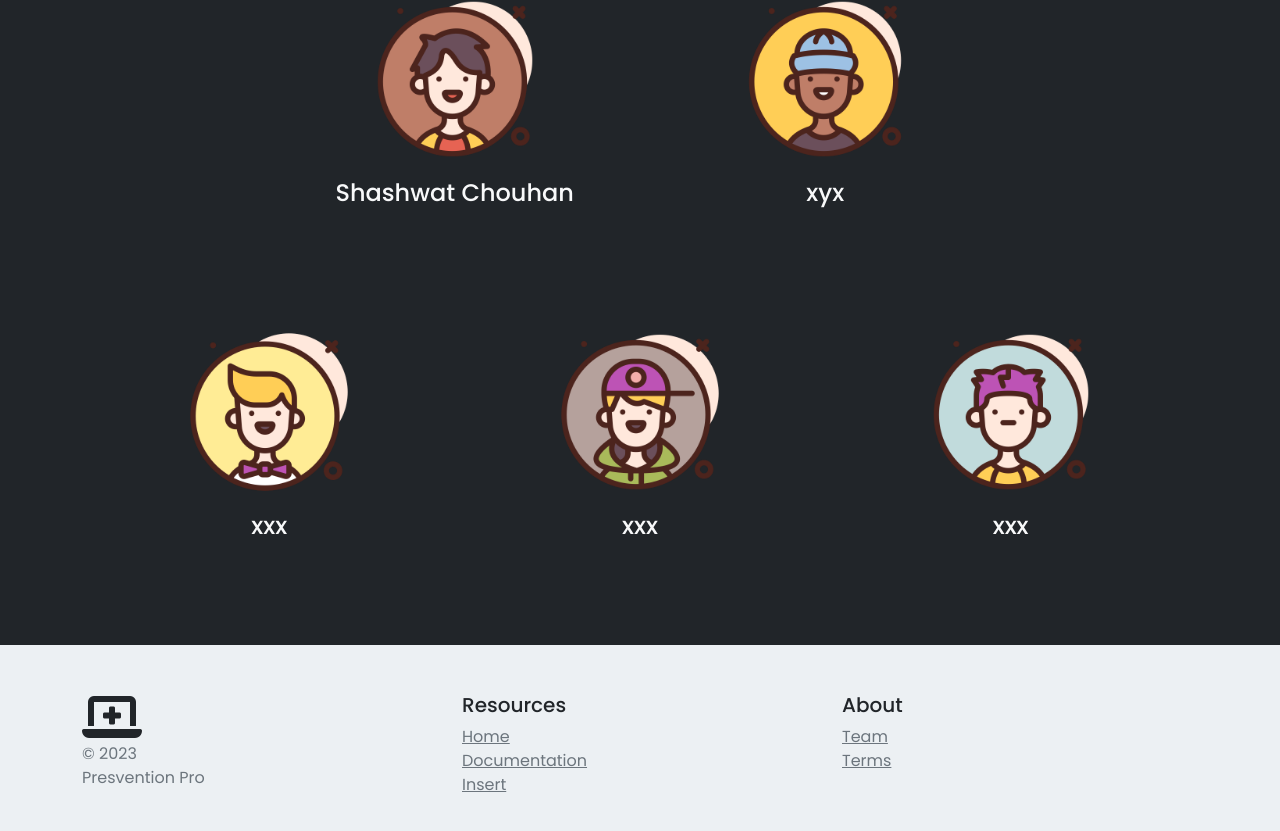
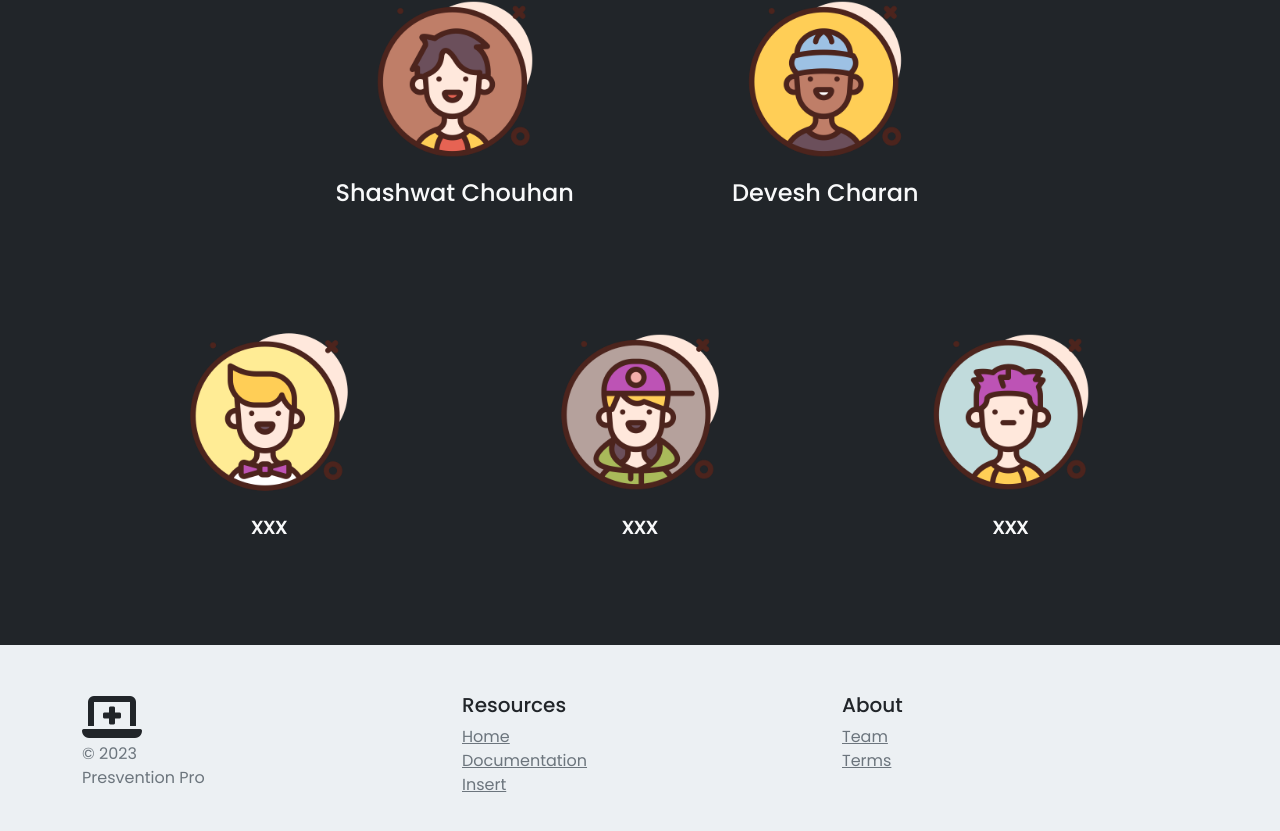
Before and after one commit to mshubham0403/PreventionPro, a React (Vite) app in the folder client/: page / in a window 1280 px wide. Shown: the part 2409-3240 px from the top of the page. Built offline with nearby package versions, Linux system fonts and the light colour scheme.

Commit message:
Update Home.jsx

```diff
--- a/client/src/pages/Home.jsx
+++ b/client/src/pages/Home.jsx
@@ -146,7 +146,7 @@ export default function Home() {
             </div>
             <div className="member m1 col-4">
               <img src="images/boy (4).png" alt="mem-1" />
-              <h4 className="text-light">xyx</h4>
+              <h4 className="text-light">Devesh Charan</h4>
             </div>
             <div className="col-2"></div>
           </div>
```
